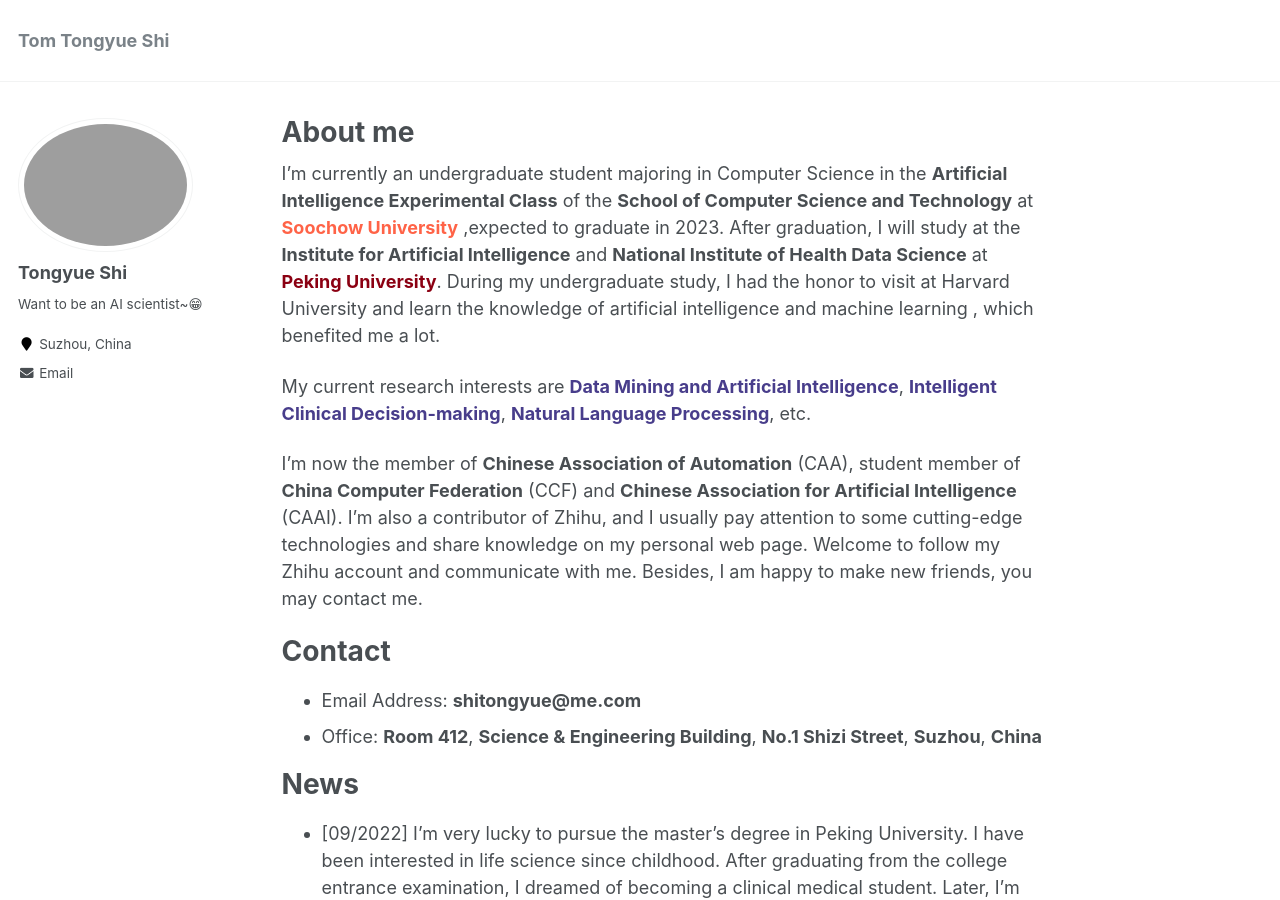
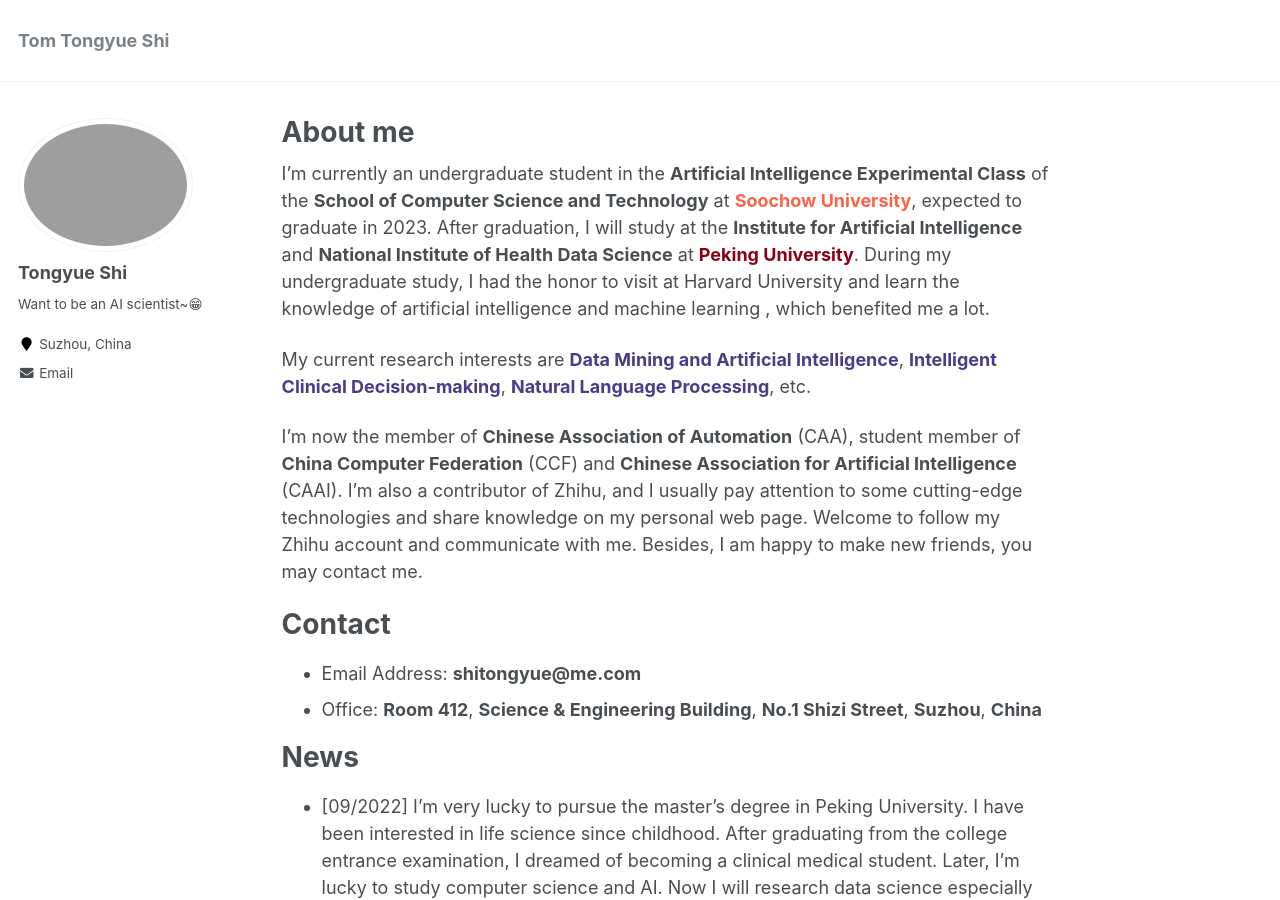
Before and after one commit to perfectboy666/perfectboy666.github.io, a Jekyll site: the page built from _pages/about.md, in a window 1280 px wide and 900 px high. Built offline with Jekyll 4.4.1, drawn with Linux system fonts in a browser that asks for light colours.

Commit message:
Update about.md

```diff
--- a/_pages/about.md
+++ b/_pages/about.md
@@ -8,7 +8,7 @@
   - /about.html
 ---
 
-I'm currently an undergraduate student majoring in Computer Science in the **Artificial Intelligence Experimental Class** of the **School of Computer Science and Technology** at **<font color="#FF6347">Soochow University</font>** ,expected to graduate in 2023. After graduation, I will study at the **Institute for Artificial Intelligence** and **National Institute of Health Data Science** at **<font color="#8B0012">Peking University</font>**. During my undergraduate study, I had the honor to visit at Harvard University and learn the knowledge of artificial intelligence and machine learning , which benefited me a lot.
+I'm currently an undergraduate student in the **Artificial Intelligence Experimental Class** of the **School of Computer Science and Technology** at **<font color="#FF6347">Soochow University</font>**, expected to graduate in 2023. After graduation, I will study at the **Institute for Artificial Intelligence** and **National Institute of Health Data Science** at **<font color="#8B0012">Peking University</font>**. During my undergraduate study, I had the honor to visit at Harvard University and learn the knowledge of artificial intelligence and machine learning , which benefited me a lot.
 
 My current research interests are **<font color="#483D8B">Data Mining and Artificial Intelligence</font>**, **<font color="#483D8B">Intelligent Clinical Decision-making</font>**, **<font color="#483D8B">Natural Language Processing</font>**, etc.
 
```
